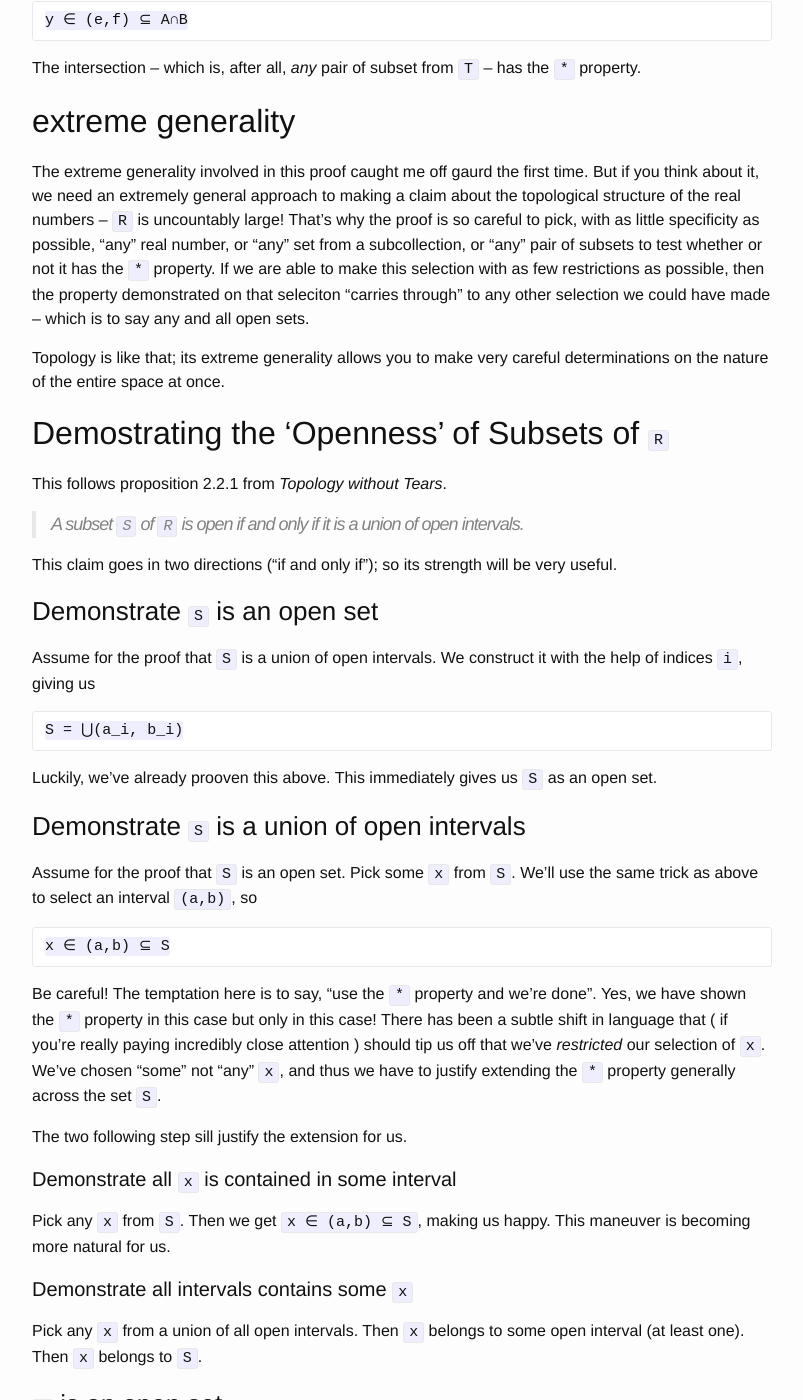
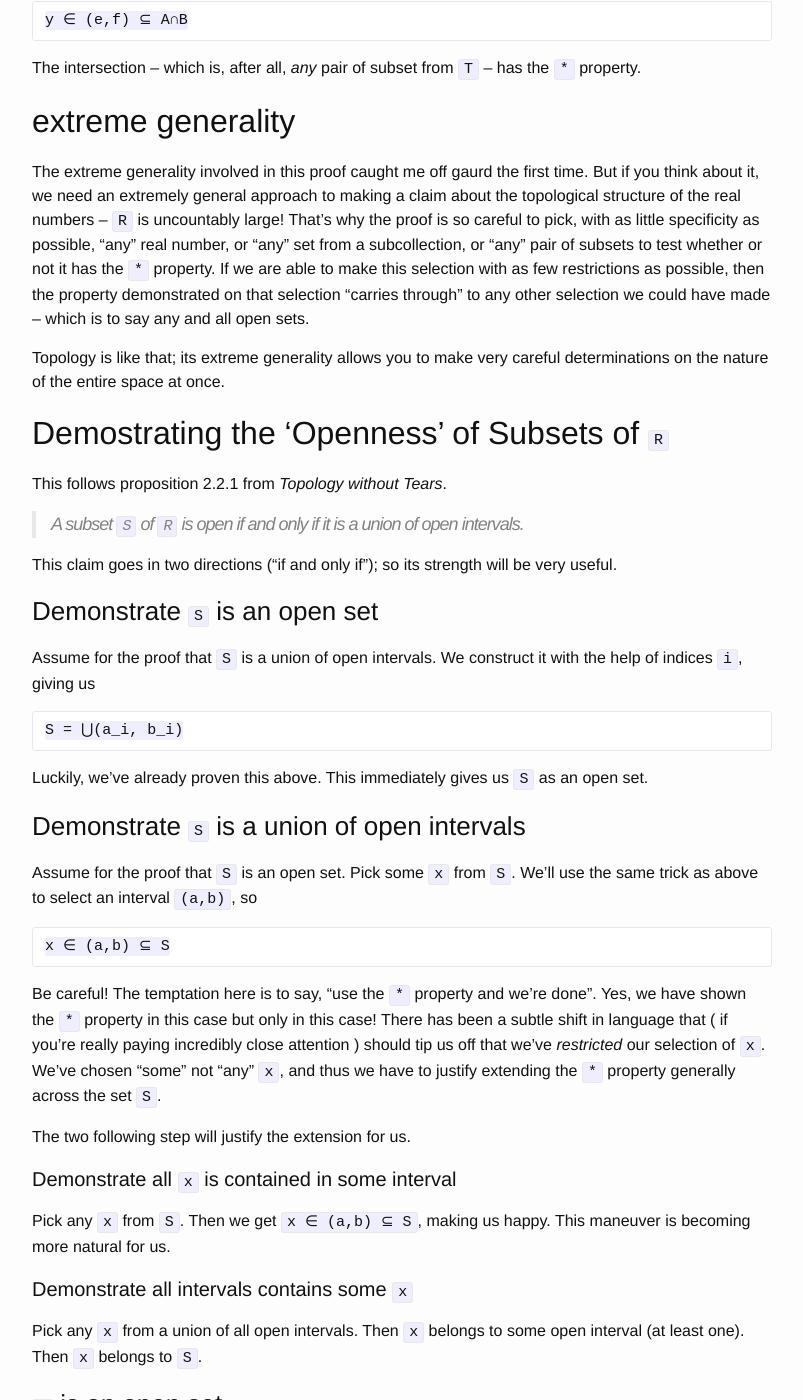
Before and after one commit to Jared-Prime/chicagomathloop.github.io, a Jekyll site: the page built from _posts/2015-03-21-star-property.markdown, in a window 1280 px wide and 1400 px high, scrolled down 2161 px. Shown: the whole window, without its empty margins (238-1041 px from the left). Built offline with Jekyll 4.4.1, drawn with Linux system fonts in a browser that asks for light colours; some of the changed text lies outside the part shown.

Commit message:
[BUGFIX] correct some typoes

````diff
--- a/_posts/2015-03-21-star-property.markdown
+++ b/_posts/2015-03-21-star-property.markdown
@@ -89,7 +89,7 @@ The intersection -- which is, after all, *any* pair of subset from `T` -- has th
 
 ## extreme generality
 
-The extreme generality involved in this proof caught me off gaurd the first time. But if you think about it, we need an extremely general approach to making a claim about the topological structure of the real numbers -- `R` is uncountably large! That's why the proof is so careful to pick, with as little specificity as possible, "any" real number, or "any" set from a subcollection, or "any" pair of subsets to test whether or not it has the `*` property. If we are able to make this selection with as few restrictions as possible, then the property demonstrated on that seleciton "carries through" to any other selection we could have made -- which is to say any and all open sets.
+The extreme generality involved in this proof caught me off gaurd the first time. But if you think about it, we need an extremely general approach to making a claim about the topological structure of the real numbers -- `R` is uncountably large! That's why the proof is so careful to pick, with as little specificity as possible, "any" real number, or "any" set from a subcollection, or "any" pair of subsets to test whether or not it has the `*` property. If we are able to make this selection with as few restrictions as possible, then the property demonstrated on that selection "carries through" to any other selection we could have made -- which is to say any and all open sets.
 
 Topology is like that; its extreme generality allows you to make very careful determinations on the nature of the entire space at once.
 
@@ -109,7 +109,7 @@ Assume for the proof that `S` is a union of open intervals. We construct it with
 S = ⋃(a_i, b_i)
 ```
 
-Luckily, we've already prooven this above. This immediately gives us `S` as an open set.
+Luckily, we've already proven this above. This immediately gives us `S` as an open set.
 
 ### Demonstrate `S` is a union of open intervals
 
@@ -121,7 +121,7 @@ x ∈ (a,b) ⊆ S
 
 Be careful! The temptation here is to say, "use the `*` property and we're done". Yes, we have shown the `*` property in this case but only in this case! There has been a subtle shift in language that ( if you're really paying incredibly close attention ) should tip us off that we've *restricted* our selection of `x`. We've chosen "some" not "any" `x`, and thus we have to justify extending the `*` property generally across the set `S`.
 
-The two following step sill justify the extension for us.
+The two following step will justify the extension for us.
 
 #### Demonstrate all `x` is contained in some interval
 
````
Also changed, not shown: other parts of _posts/2015-03-21-star-property.markdown (+3 -3 lines).
